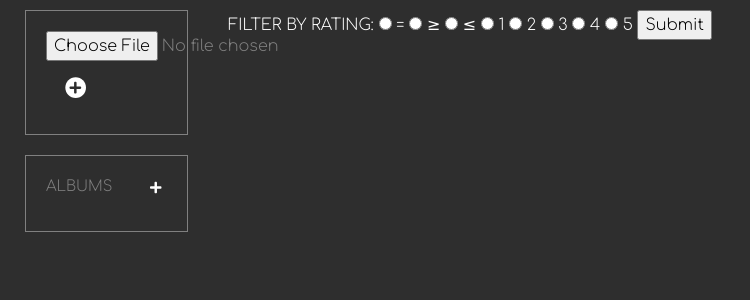
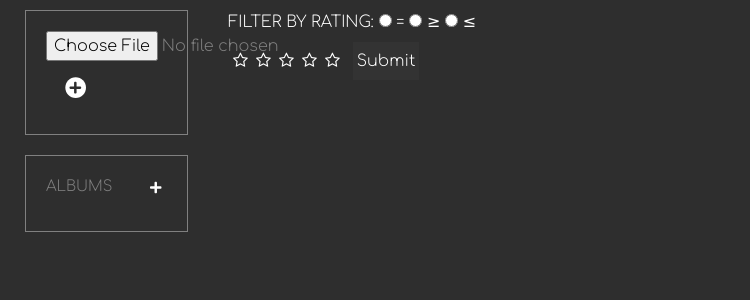
Before and after one commit to amytrick/Ember-with-Angular, a Flask app: page /library in a window 1280 px wide. Shown: the part 92-392 px from the top of the page, without its empty margins (0-750 px from the left). Run offline with Flask 2, Linux system fonts and the light colour scheme; the visitor is signed in with stand-in values (Sample User, id 1); data that the repository does not hold is empty; some libraries are stand-ins or nearby versions; some web fonts are replaced.

Commit message:
added star icons to library (filter by rating)

```diff
--- a/templates/library.html
+++ b/templates/library.html
@@ -22,17 +22,22 @@ Library
         <input type="radio" name="equality-symbol" value="less">
         <label>≤</label>
 
-        <input type="radio" name="filter-rating" value="1">
-        <label>1</label>
-        <input type="radio" name="filter-rating" value="2">
-        <label>2</label>
-        <input type="radio" name="filter-rating" value="3">
-        <label>3</label>
-        <input type="radio" name="filter-rating" value="4">
-        <label>4</label>
-        <input type="radio" name="filter-rating" value="5">
-        <label>5</label>
-        <input type="submit">
+        <div class="form-group" id="review-form">
+          <label id="rating" for="rating"></label>
+          <span class="star-rating star-5">
+              <input type="radio" id="option5" name="filter-rating" value="5">
+                  <label class="label_star" id="option5_label" for="option5"></label>
+              <input type="radio" id="option4" name="filter-rating" value="4">
+                  <label class="label_star" id="option4_label" for="option4"></label>
+              <input type="radio" id="option3" name="filter-rating" value="3">
+                  <label class="label_star" id="option3_label" for="option3"></label>
+              <input type="radio" id="option2" name="filter-rating" value="2">
+                  <label class="label_star" id="option2_label" for="option2"></label>
+              <input type="radio" id="option1" name="filter-rating" value="1">
+                  <label class="label_star" id="option1_label" for="option1"></label>
+          </span>
+          <input type="submit">
+      </div>
     </form>
   </div>
 
```
